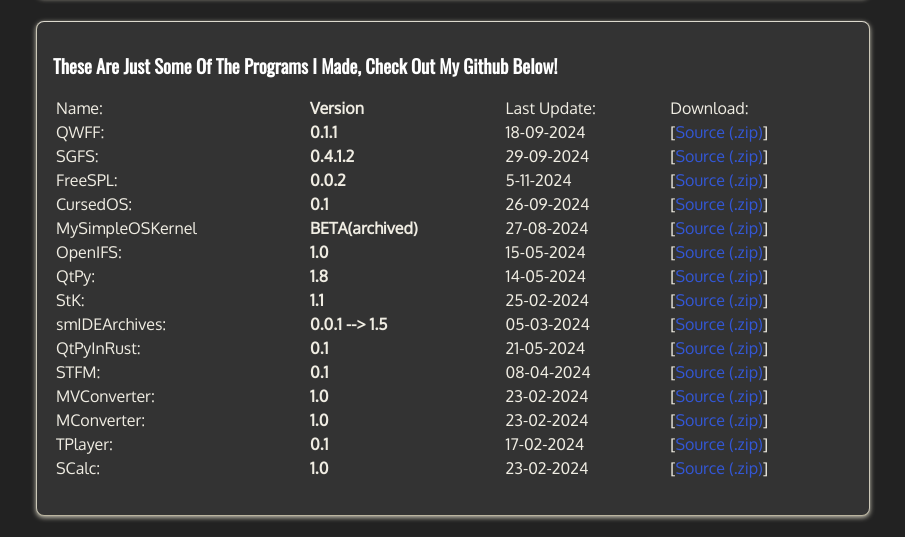
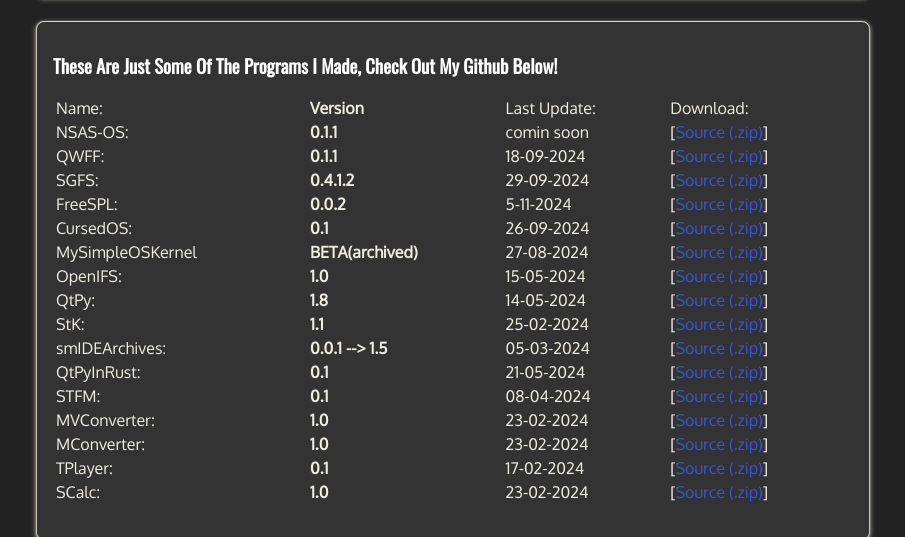
Before and after one commit to SFYMMIK/web.sfymmik, a plain HTML site: page programs.html in a window 1280 px wide. Shown: the part 260-797 px from the top of the page, without its empty margins (187-1092 px from the left). Drawn offline with nearby package versions, Linux system fonts and the light colour scheme.

Commit message:
Update programs.html

```diff
--- a/programs.html
+++ b/programs.html
@@ -28,6 +28,14 @@
                     <td>Download:</td>
                     <td> </td>
                 </tr>
+		    <tr align="left">
+                <td>NSAS-OS:</td>
+                    <td><strong>0.1.1</strong></td>
+                    <td>comin soon</td>
+                    <td>[<a>Source (.zip)</a>] </td>
+                    <td> </td>
+                </tr>
+		<tr align="left">
                 <td>QWFF:</td>
                     <td><strong>0.1.1</strong></td>
                     <td>18-09-2024</td>
```
